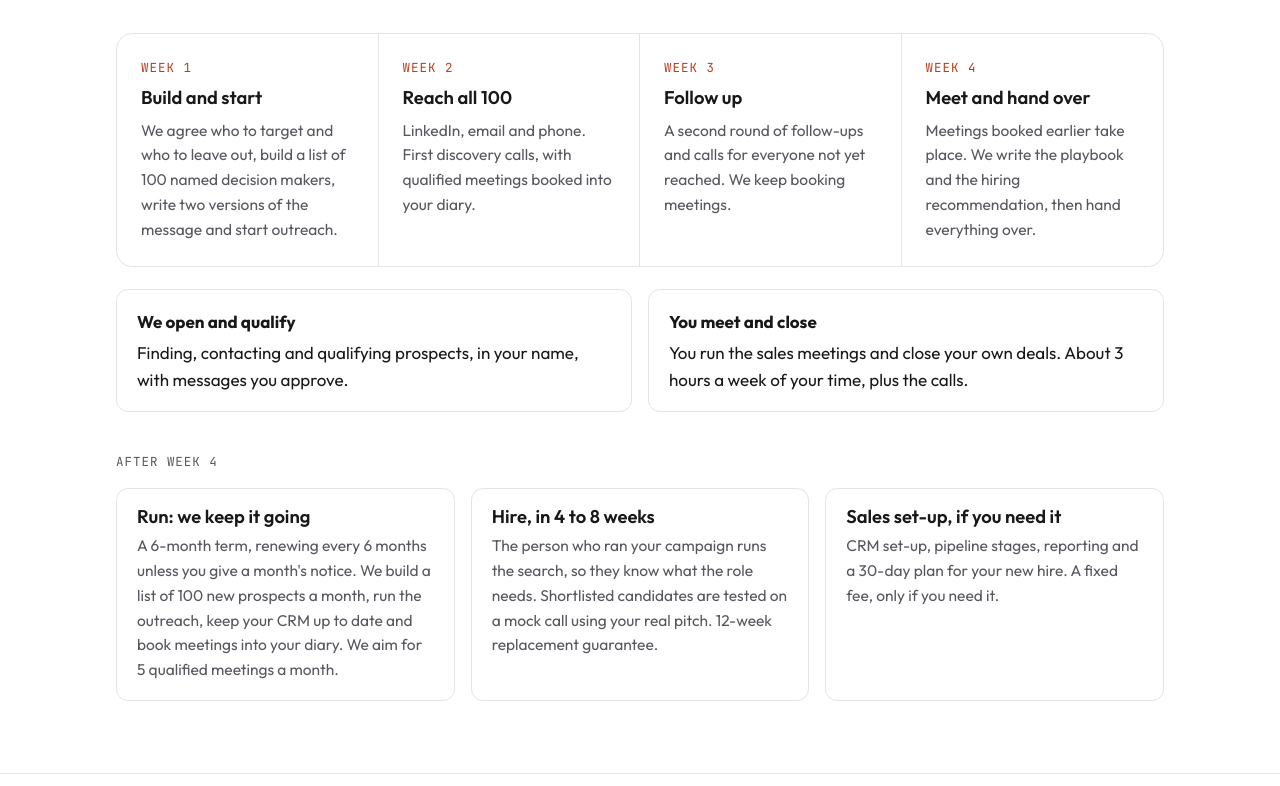
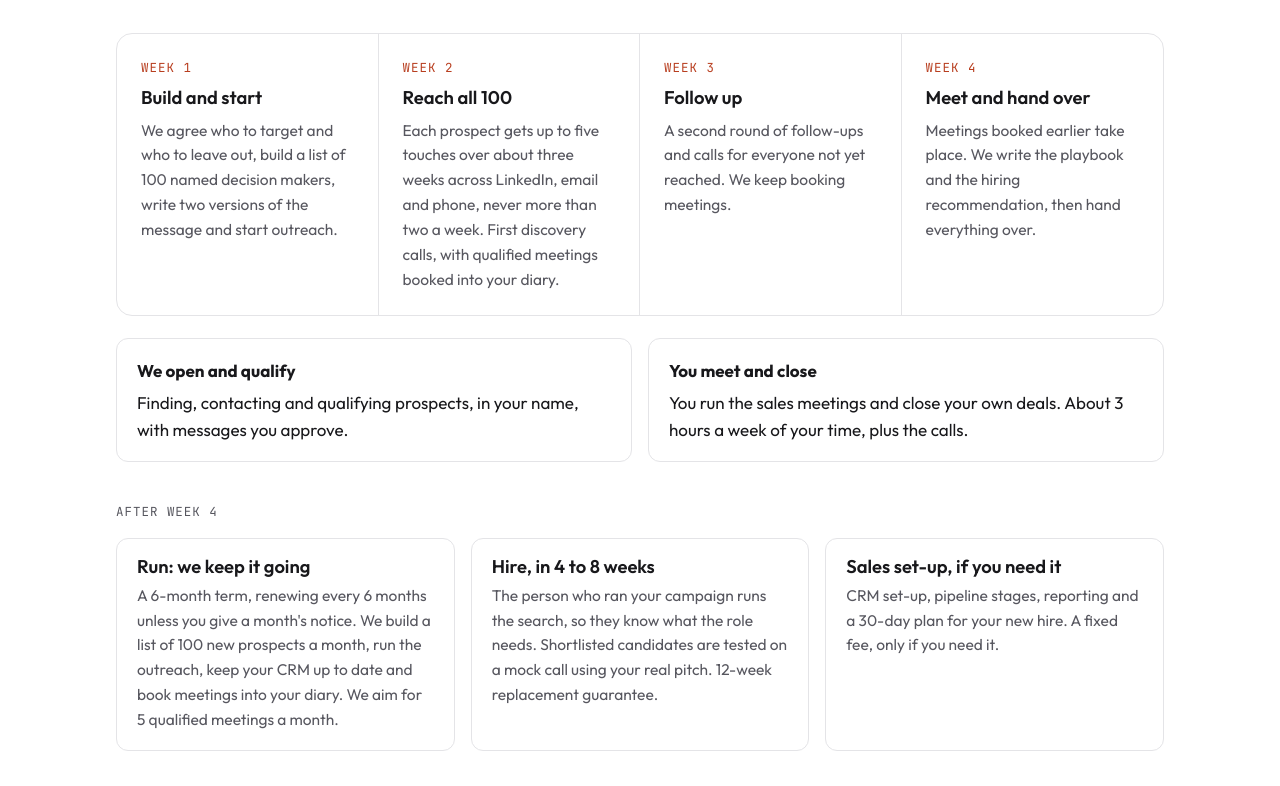
Before and after one commit to elikhodes96/foundingseat-site, a plain HTML site: page index.html in a window 1280 px wide. Shown: the part 1014-1800 px from the top of the page. Drawn offline with Linux system fonts and the light colour scheme.

Commit message:
Describe the five-touch outreach cadence
Co-Authored-By: Claude Opus 5.5 <noreply@anthropic.com>
Claude-Session: https://claude.ai/code/session_01MQvgqY3D6TWcosjL4ZNQks

```diff
--- a/index.html
+++ b/index.html
@@ -245,7 +245,7 @@ details h3 { color: var(--ink); font-size: 1rem; }
       </div>
       <div class="weeks">
         <div class="week"><span class="label">Week 1</span><h3>Build and start</h3><p>We agree who to target and who to leave out, build a list of 100 named decision makers, write two versions of the message and start outreach.</p></div>
-        <div class="week"><span class="label">Week 2</span><h3>Reach all 100</h3><p>LinkedIn, email and phone. First discovery calls, with qualified meetings booked into your diary.</p></div>
+        <div class="week"><span class="label">Week 2</span><h3>Reach all 100</h3><p>Each prospect gets up to five touches over about three weeks across LinkedIn, email and phone, never more than two a week. First discovery calls, with qualified meetings booked into your diary.</p></div>
         <div class="week"><span class="label">Week 3</span><h3>Follow up</h3><p>A second round of follow-ups and calls for everyone not yet reached. We keep booking meetings.</p></div>
         <div class="week"><span class="label">Week 4</span><h3>Meet and hand over</h3><p>Meetings booked earlier take place. We write the playbook and the hiring recommendation, then hand everything over.</p></div>
       </div>
@@ -379,6 +379,7 @@ details h3 { color: var(--ink); font-size: 1rem; }
         <details><summary>You don't know our sector.</summary><p>Most candidates won't either. The four weeks is where we learn it, and where we find out what your hire needs to know.</p></details>
         <details><summary>What if it doesn't work?</summary><p>Stop the four weeks at any time with 7 days' notice and keep everything produced. If outbound doesn't work for you, you've found out before committing a salary.</p></details>
         <details><summary>Who builds the list?</summary><p>We do. Your first 100 prospects are part of the four weeks. On Run we build 100 new prospects every month, or work from your own list for &pound;500 a month less.</p></details>
+        <details><summary>How often do you contact each prospect?</summary><p>Up to five times over about three weeks: a personal first message, a short follow-up, something useful such as a relevant list or insight, an email or call, and a final note. We stop the moment someone replies or asks us to, and never send more than two messages a week.</p></details>
         <details><summary>Who sends the messages?</summary><p>Eli and the Founding Seat team, in your company's name, using messages you approve. We don't buy contact lists or automate LinkedIn.</p></details>
       </div>
     </div>
```
